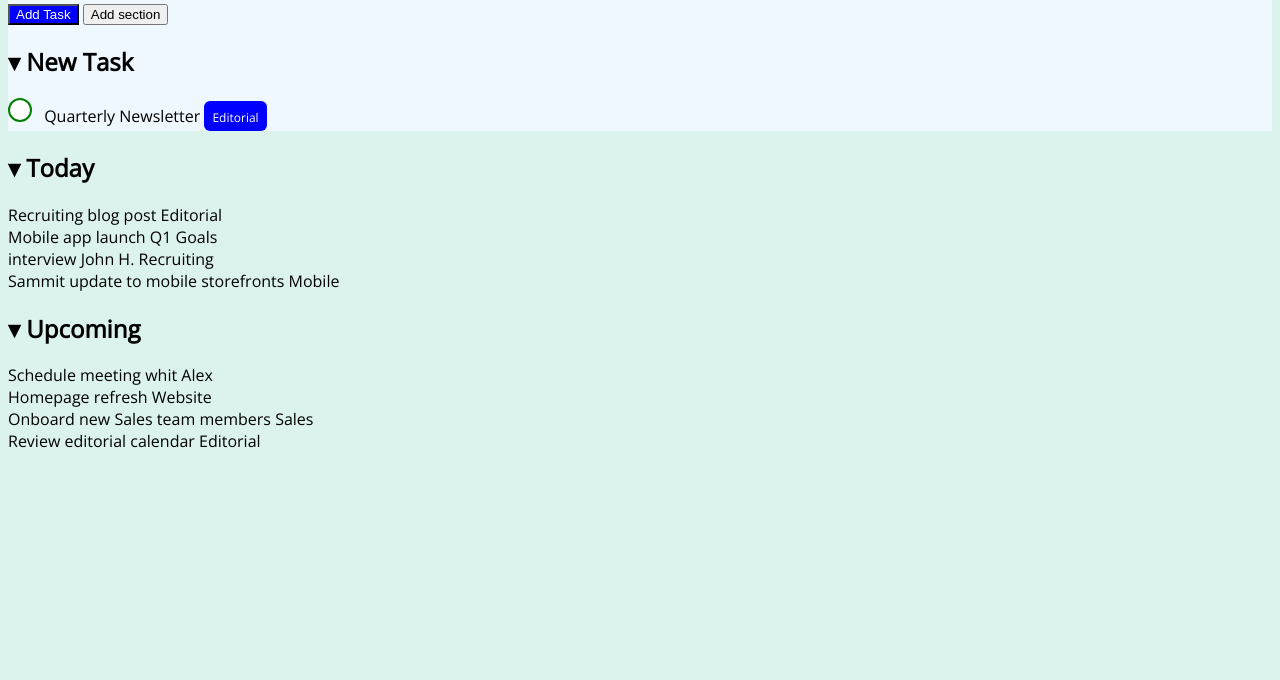
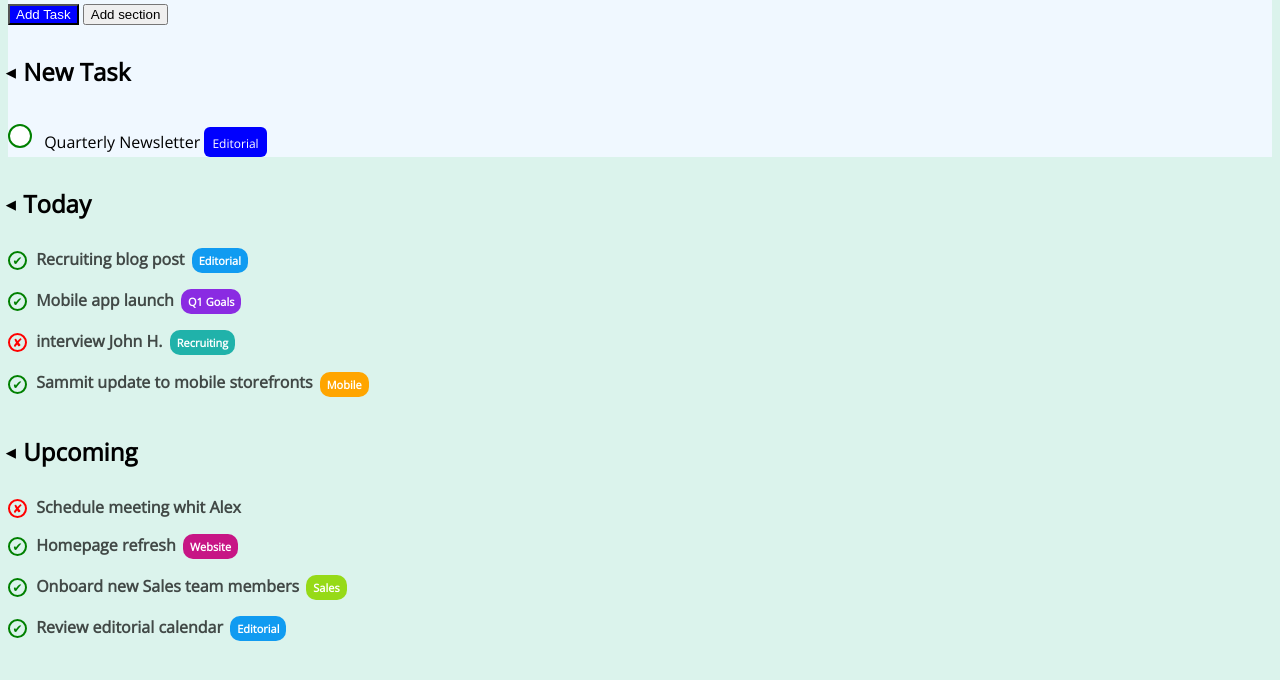
Before and after one commit to GretaMattarelli/html-css-toboolist, a plain HTML site: page index.html in a window 1280 px wide. Shown: the part 64-744 px from the top of the page. Drawn offline with nearby package versions, Linux system fonts and the light colour scheme; files whose address does not match are found by name.

Commit message:
finished

```diff
--- a/CSS/style.css
+++ b/CSS/style.css
@@ -81,21 +81,106 @@ body {
     font-size: 12px;
 }
 
-.green-circle {
-    width: 20px;
-    height: 20px;
-    border-radius: 50%;
-    background-color: white;
-    display: inline-flex;
-    align-items: center;
-    justify-content: center;
-    border: 2px solid green;
-    margin-right: 8px;
-    position: relative;
-    font-size: 14px;
-    color: green;
+
+/* section */
+section {
+    margin: 30px 0;
+}
 
 
-    .green-circle::before
-        content: "\2713";
+/* task */
+.target {
+    padding-top: 8px;
+    padding-bottom: 8px;
+
 }
+
+.arrow {
+    display: inline-block;
+    transform: rotate(90deg);
+    font-size: 18px;
+}
+/* /task */
+
+
+/* target */
+.check:after {
+    display: inline-block;
+    content: "\2714";
+    font-size: 12px;
+    border: 2px solid green;
+    border-radius: 50%;
+    color: green;
+    height: 15px;
+    width: 15px;
+    text-align: center;
+    line-height: 15px;
+    vertical-align: middle;
+}
+
+.cross:after {
+    display: inline-block;
+    content: "\2718";
+    font-size: 12px;
+    border: 2px solid red;
+    border-radius: 50%;
+    color: red;
+    height: 15px;
+    width: 15px;
+    text-align: center;
+    line-height: 15px;
+    vertical-align: middle;
+}
+
+.text_target {
+    font-weight:bold;
+    color: rgba(0, 0, 0, 0.7);
+    margin-left: 5px;
+    font-size: 16;
+}
+
+.type_target {
+    display: inline-block;
+    height: 25px;
+    padding: 0px 7px;
+    font-size: 11px;
+    font-weight: bold;
+    color: white;
+    line-height: 25px;
+    vertical-align: middle;
+    text-align: center;
+    border-radius: 10px;
+    margin-left: 3px;
+}
+/* /target */
+
+
+/* mark type_target */
+.editorial {
+    background-color:rgb(16, 155, 241);
+}
+
+.q1_goals {
+    background-color: blueviolet;
+}
+
+.recruiting {
+    background-color: lightseagreen ;
+}
+
+.mobile {
+    background-color: orange;
+}
+
+.none {
+    display: none;
+}
+
+.website {
+    background-color: mediumvioletred;
+}
+
+.sales {
+    background-color: rgb(150, 218, 23);
+}
+/* /mark type_target */
```
Also changed, not shown: index.html (+6 -2 lines).
